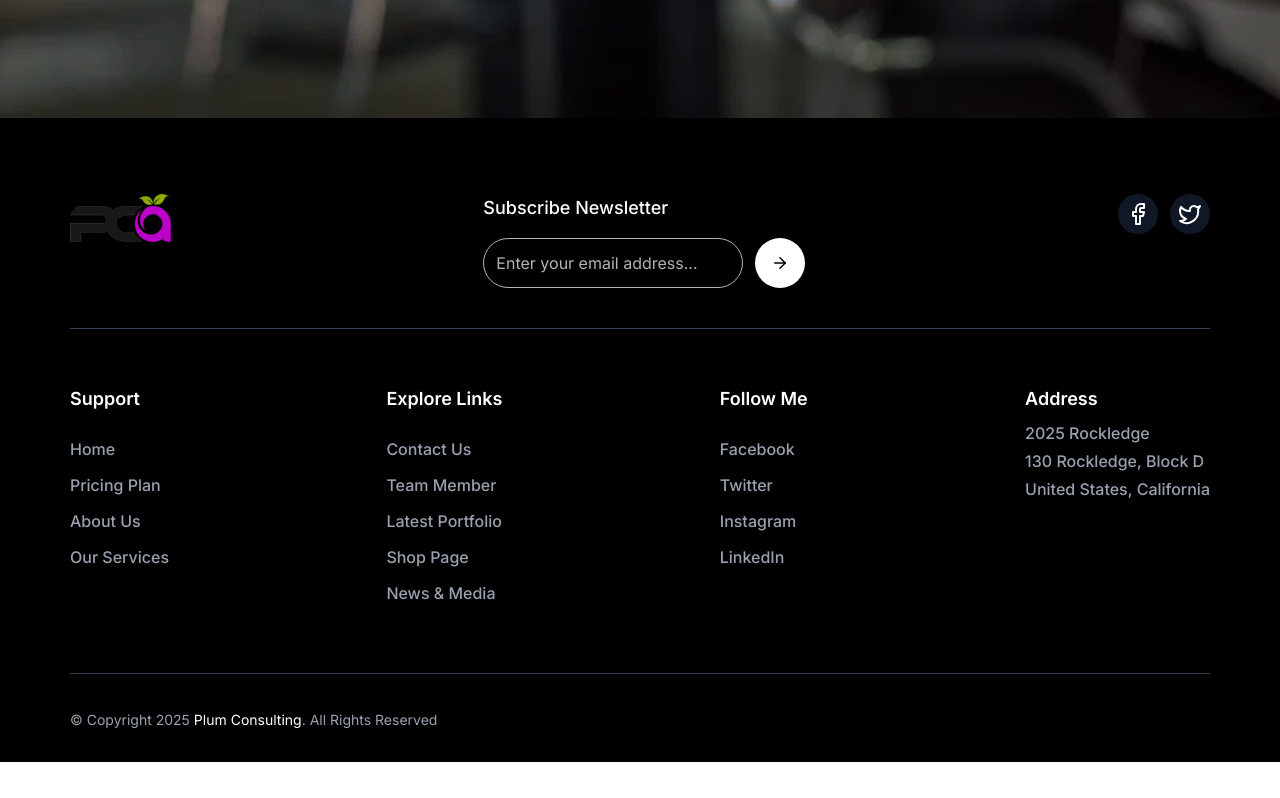
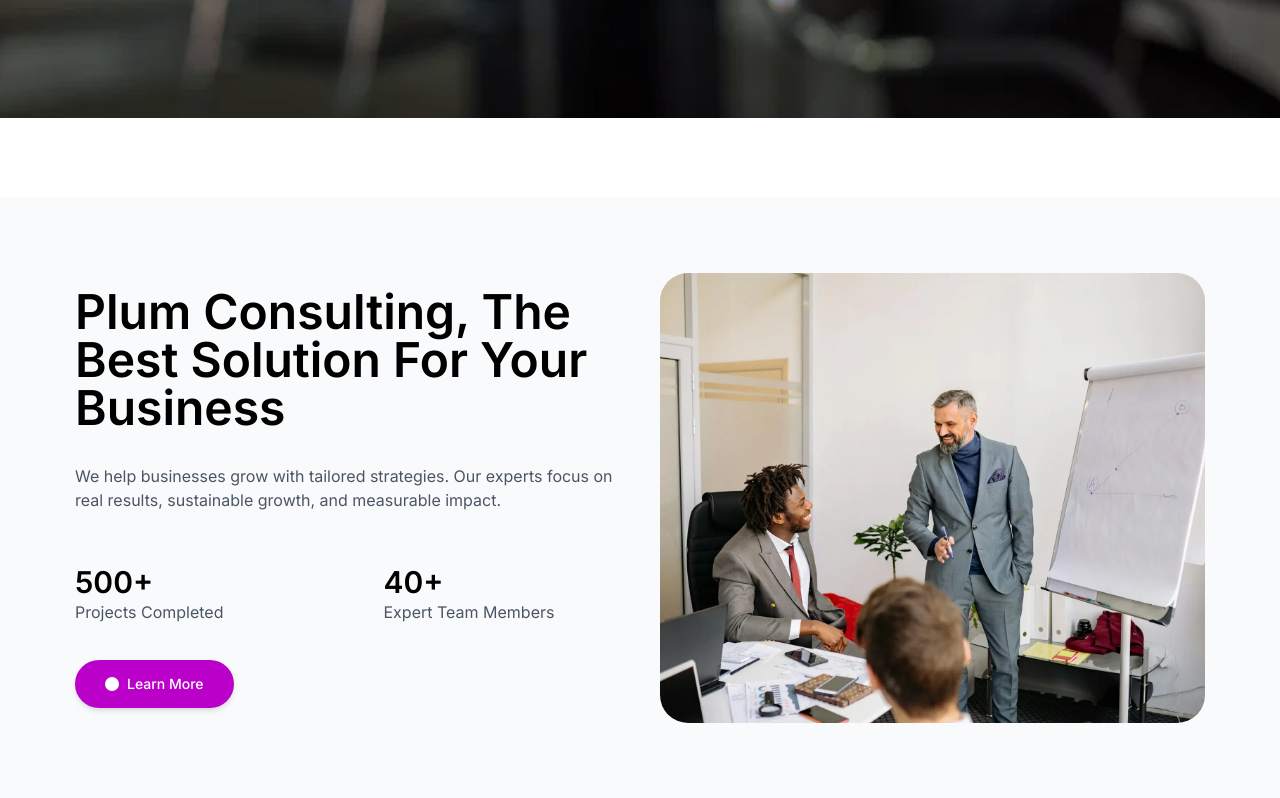
Before and after one commit to ko-source/plum-consulting, a React (Vite) app: page / in a window 1280 px wide. Shown: the part 2082-2880 px from the top of the page. Before the commit the page ends 2844 px from the top, so only its background shows below. Built offline with nearby package versions, Linux system fonts and the light colour scheme.

Commit message:
feat: about us section

```diff
--- a/src/Components/Button.jsx
+++ b/src/Components/Button.jsx
@@ -12,7 +12,7 @@ const Button = ({ text, color, padding, showCircle, onClick, textColor }) => {
       onClick={onClick}
     >
       {showCircle && (
-        <span className="w-3 h-3 bg-white rounded-full mr-2"></span>
+        <span className="w-3.5 h-3.5 bg-white rounded-full mr-2"></span>
       )}
       {text}
     </button>
--- /dev/null
+++ b/src/Components/Title.jsx
@@ -0,0 +1,11 @@
+import React from "react";
+
+const Title = ({ text, className = "" }) => {
+  return (
+    <h1 className={`heading-title ${className}`}>
+      {text}
+    </h1>
+  );
+};
+
+export default Title;
--- a/src/Pages/Home.jsx
+++ b/src/Pages/Home.jsx
@@ -1,12 +1,14 @@
 import Hero from "../Sections/Home/Home"
 import Services from "../Sections/Home/Services"
 import HandShake from "../Sections/Home/HandShake";
+import AboutUs from "../Sections/Home/AboutUs";
 export default  function Home() {
     return (
         <>
         <Hero />
         <Services />
         <HandShake />
+        <AboutUs />
         </>
     );
 }
--- /dev/null
+++ b/src/Sections/Home/AboutUs.jsx
@@ -0,0 +1,133 @@
+import React, { useEffect, useState } from "react";
+import { motion, animate } from "framer-motion";
+import Button from "../../Components/Button";
+import Title from "../../Components/Title";
+import aboutUs from "../../assets/images/about-us.webp";
+
+
+// ---- Count-up number using Framer Motion ----
+function CountUp({ from = 0, to = 100, duration = 2, className = "", suffix = "+" }) {
+    const [value, setValue] = useState(from);
+
+    useEffect(() => {
+        const controls = animate(from, to, {
+            duration,
+            ease: "easeOut",
+            onUpdate: (v) => setValue(Math.floor(v)),
+        });
+        return () => controls.stop();
+    }, [from, to, duration]);
+
+    return (
+        <span className={className}>
+            {value}
+            {suffix}
+        </span>
+    );
+}
+
+// ---- Variants ----
+const sectionVariants = {
+    hidden: { opacity: 0, y: 20 },
+    visible: (i = 0) => ({
+        opacity: 1,
+        y: 0,
+        transition: { delay: i * 0.08, duration: 0.5, ease: "easeOut" },
+    }),
+};
+
+export default function AboutUs() {
+    return (
+        <section className=" py-12 lg:py-20">
+            <div className=" bg-gray-50 px-4 py-12 sm:p-10 lg:px-[75px] lg:py-[75px]">
+                <div className="grid grid-cols-1 lg:grid-cols-2 gap-10 lg:gap-10 items-center">
+                    {/* Left: Text */}
+                    <div className="flex flex-col gap-5 lg:gap-8">
+
+                        <motion.div
+                            variants={sectionVariants}
+                            initial="hidden"
+                            whileInView="visible"
+                            viewport={{ once: true, amount: 0.3 }}
+                            custom={0}
+                        >
+                            <Title
+                                text={`Plum Consulting, The Best\nSolution For Your Business`}
+                                className="text-3xl! sm:text-4xl! lg:text-5xl!"
+                            />
+                        </motion.div>
+
+
+                        <motion.p
+                            className="text-[#4A5565] mb-5"
+                            variants={sectionVariants}
+                            initial="hidden"
+                            whileInView="visible"
+                            viewport={{ once: true, amount: 0.3 }}
+                            custom={1}
+                        >
+                            We help businesses grow with tailored strategies. Our experts focus on real results,
+                            sustainable growth, and measurable impact.
+                        </motion.p>
+
+                        {/* Stats */}
+                        <motion.div
+                            className=" grid grid-cols-2 md:gap-18 md:max-w-xl max-w-full"
+                            variants={sectionVariants}
+                            initial="hidden"
+                            whileInView="visible"
+                            viewport={{ once: true, amount: 0.3 }}
+                            custom={2}
+                        >
+                            <div>
+                                <div className="text-3xl sm:text-3xl font-bold text-[#000]">
+                                    <CountUp to={500} duration={2.2} />
+                                </div>
+                                <div className=" text-[#4A5565]">Projects Completed</div>
+                            </div>
+
+                            <div>
+                                <div className="text-3xl sm:text-3xl font-bold text-[#000]">
+                                    <CountUp to={40} duration={2} />
+                                </div>
+                                <div className="text-[#4A5565]">Expert Team Members</div>
+                            </div>
+                        </motion.div>
+
+                        {/* CTA Button */}
+                        <motion.div
+                            className="mt-1"
+                            variants={sectionVariants}
+                            initial="hidden"
+                            whileInView="visible"
+                            viewport={{ once: true, amount: 0.3 }}
+                            custom={3}
+                        >
+                            <Button
+                            padding={"16px 30px"}
+                                text="Learn More"
+                                showCircle={true}
+                            />
+                        </motion.div>
+                    </div>
+
+                    {/* Right: Image */}
+                    <motion.div
+                        variants={sectionVariants}
+                        initial="hidden"
+                        whileInView="visible"
+                        viewport={{ once: true, amount: 0.3 }}
+                        custom={1}
+                        className="relative"
+                    >
+                        <img
+                            src={aboutUs}
+                            alt="Team collaborating"
+                            className="w-full h-[238px] sm:h-[420px] lg:h-[450px] object-cover rounded-[28px]"
+                        />
+                    </motion.div>
+                </div>
+            </div>
+        </section>
+    );
+}
--- a/src/index.css
+++ b/src/index.css
@@ -6,7 +6,7 @@ html {
 body {
  font-family: Inter, sans-serif;
 }
-@custom-variant dark (&:where(.dark, .dark *));
+/* @custom-variant dark (&:where(.dark, .dark *)); */
 
 
 .heading-title{
```
Also changed, not shown: src/assets/images/about-us.webp (added).
